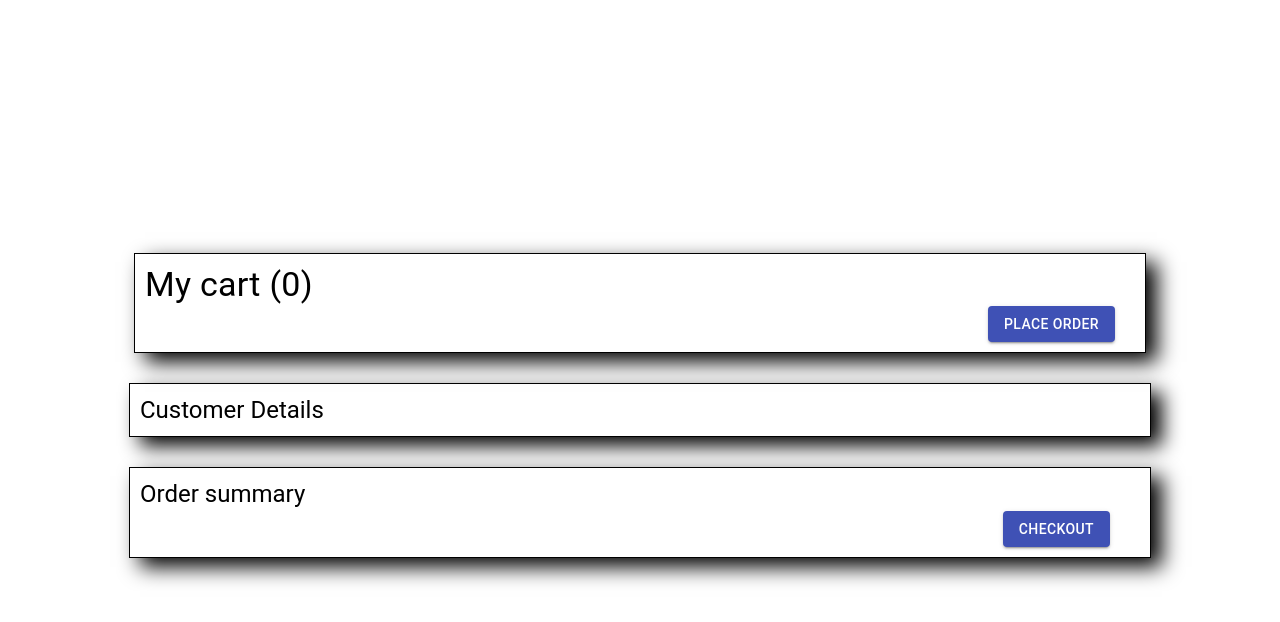
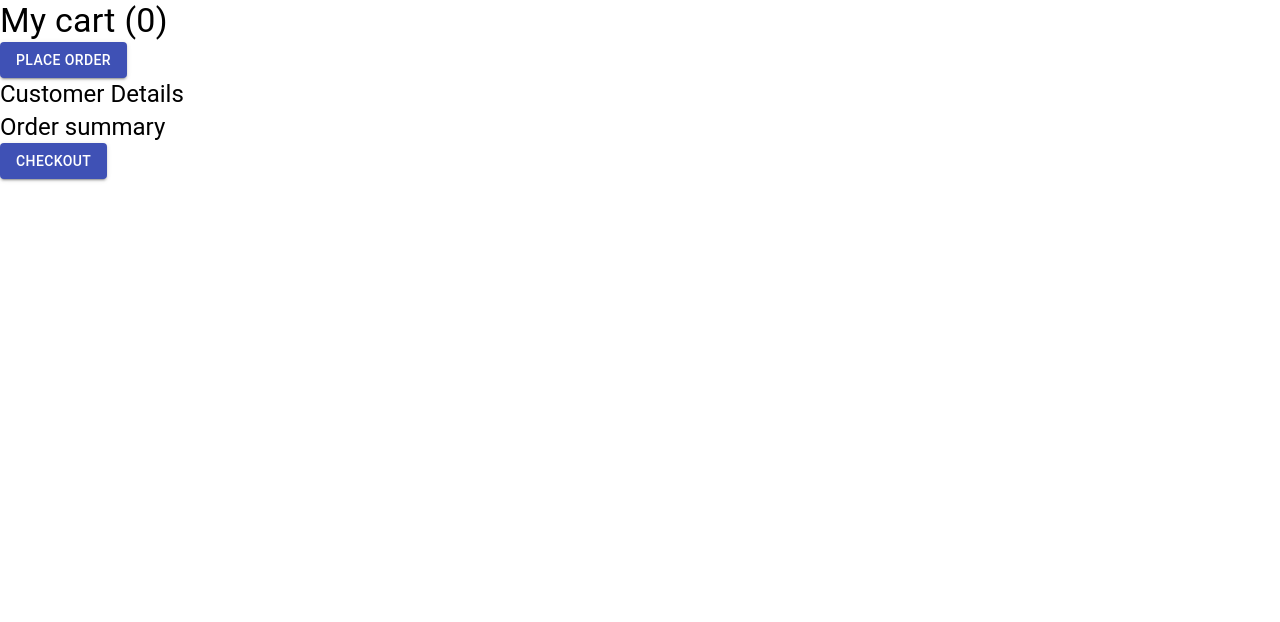
Before and after one commit to kanoop640/BookStoreApp_CohartA, a React (Create React App) app in the folder bookstoreui/: page /myCarts in a window 1280 px wide. Shown: the top 622 px of the page. Built offline with nearby package versions, Linux system fonts and the light colour scheme.

Commit message:
[Anjali]Refactor. Refactor css

```diff
--- a/bookstoreui/src/App.css
+++ b/bookstoreui/src/App.css
@@ -100,12 +100,16 @@ margin-right: 20px;
 }
 
 .foot{
-justify-content: center;
-align-items: center;
-display: flex;
-position: relative;
-width:100%;
-height:40px;
+  display: flex;
+  position: relative;
+  left: 0;
+  bottom: 0;
+  width: 100%;
+  color: white;
+  height: 40px;
+  justify-content: center;
+  align-items: center;
+
 background-color: brown;
 }
 /* .pagination-div{
@@ -381,14 +385,23 @@ height: 32px;
   width: 115px;
 }
 .card-add{
-  height: 32px;
+  padding: 5px 0px;
+  /* height: 32px;
   width: 96px;
   border-radius: 7px;
+  background-color: brown; */
+}
+#MuiButton-outlined {
+  border: 1px solid rgba(0, 0, 0, 0.23);
+  padding: 5px 2px;
   background-color: brown;
 }
-
+.font-style-dashboard{
+  font-size: 12px;
+    color: gray;
+}
 .cartWish{
-  height: 32px;
+  height: 35px;
   width: 80px;
   border-radius: 7px;
   border-color: green;
@@ -431,148 +444,3 @@ height: 32px;
 .signup-color{
   color:blue;
 }
-
-
-
-
-
-
-
-
-.my-cart-main-div {
-  display: flex;
-  flex-direction: column;
-  justify-content: center;
-  align-items: center;
-  margin-top: 20px;
-  margin-bottom: 20px;
-  min-height: 771px;
-  /* height: 800px; */
-
-}
-
-.my-cart-sub-div {
-  display: flex;
-  flex-direction: column;
-  justify-content:flex-start;
-  width: 1000px;
-  height: auto;
-  border: 1px solid;
-  box-shadow: 11px 9px 20px 0px black;
-  padding-left: 10px;
-  padding-top: 10px;
-  padding-bottom: 10px;
-  margin-bottom: 30px;
-}
-
-.book-image-details-div {
-  display: flex;
-  flex-direction: row;
-}
-
-.book-details-div {
-  display: flex;
-  flex-direction: column;
-  padding: 10px;
-  justify-content: space-around;
-}
-.item-quantity-div {
-  display: flex;
-  align-items: center;
-}
-
-.book-image-div {
-  width: 220px;
-  height: 200px;
-}
-
-#mycart-counter{
-  padding-left: 10px;
-  padding-right: 10px;
-  background-color: lemonchiffon;
-}
-.place-order-btn-div{
-  display: flex;
-  justify-content: flex-end;
-  padding-right: 30px;
-}
-
-#check-box-div{
-  display: flex;
-
-}
-
-.customer-details-div{
-  display: flex;
-  flex-direction: column;
-  justify-content:flex-start;
-  width: 1000px;
-  height: auto;
-  border: 1px solid;
-  box-shadow: 11px 9px 20px 0px black;
-  /* padding-left: 10px;
-  padding-top: 10px; */
-  padding: 10px;
-  margin-bottom: 30px;
-}
-
-.order-summary-div{
-  display: flex;
-  flex-direction: column;
-  justify-content:flex-start;
-  width: 1000px;
-  height: auto;
-  border: 1px solid;
-  box-shadow: 11px 9px 20px 0px black;
-  /* padding-left: 10px;
-  padding-top: 10px */
-  padding: 10px;
-}
-
-.order-main-div{
-  display: flex;
-  flex-direction: column;
-  justify-content: center;
-  align-items: center;
-  margin-top: 30px;
-}
-#img {
-  vertical-align: middle;
-  border-style: none;
-  width: 300px;
-  height: 300px;
-  padding: 10px;
-}
-
-#form-check-label {
-  margin-bottom: 0;
-  padding-right: 40px;
-}
-
-#img-cart {
-    vertical-align: middle;
-    border-style: none;
-    height: 200px;
-    width: 200px;
-    padding: 10px;
-
-}
-
-#bookcountfont{
-  font-size: small;
-}
-
-form#form {
-  width: 520px;
-  display: flex;
-  flex-direction: column;
-  justify-content: center;
-  align-items: center;
-  box-shadow: 2px -2px 5px 3px black;
-}
-
-h2#welcome-text {
-  text-align: center;
-  margin: 50px;
-  color: #a71621;
-}
```
